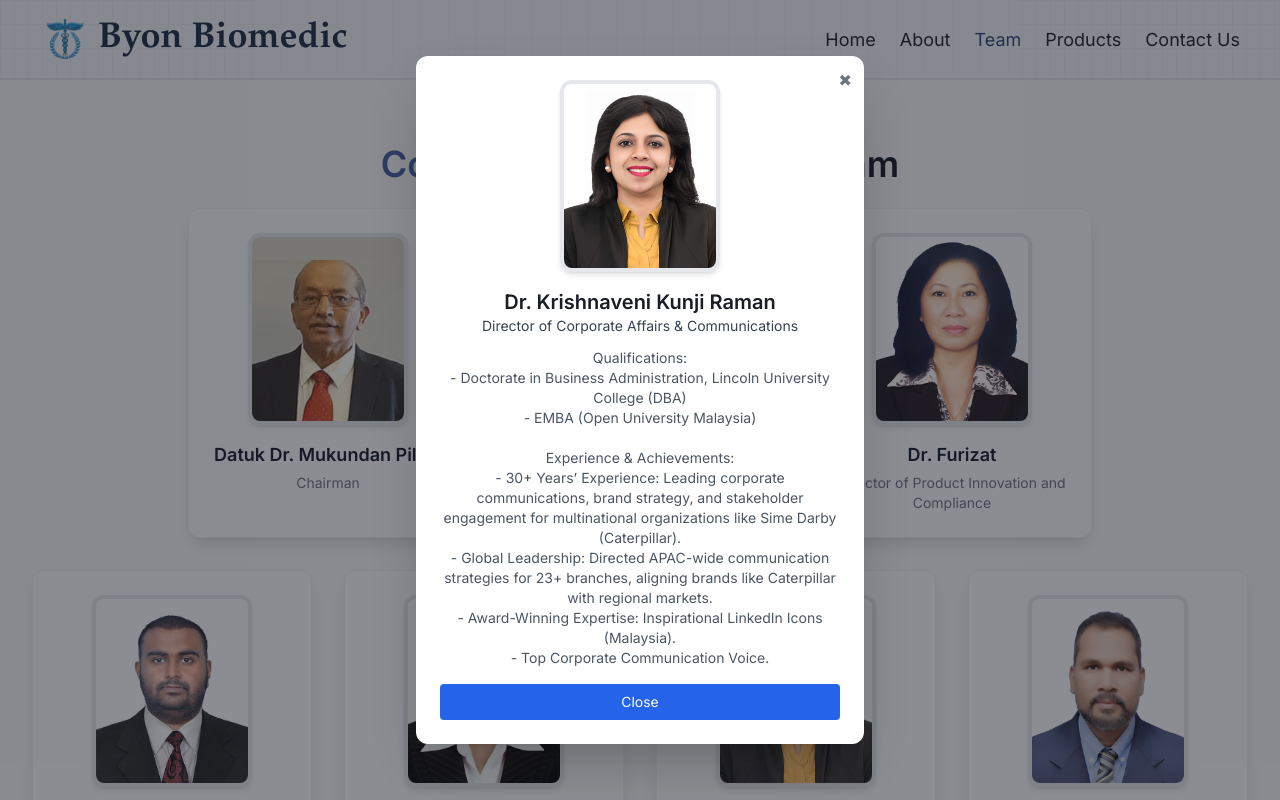
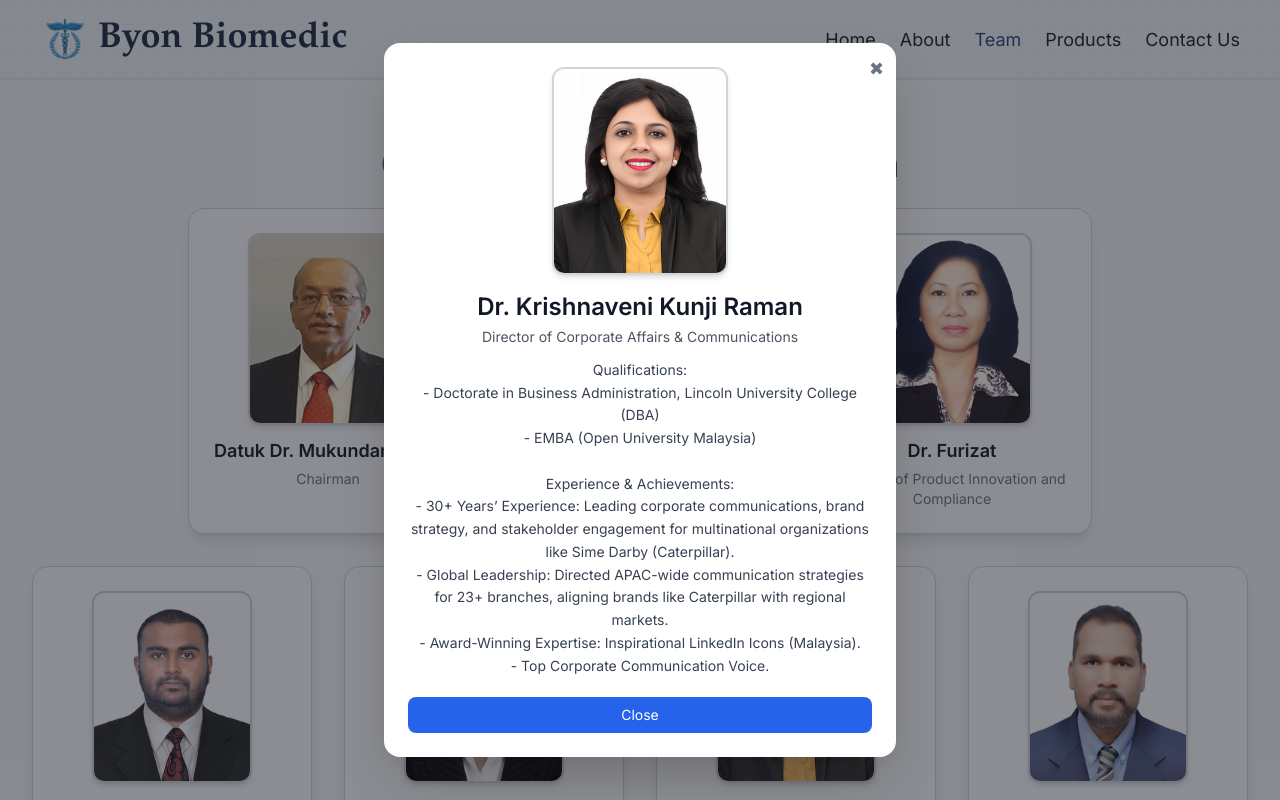
Before and after one commit to sai-ram-kaushik/byon-biomedic-website, a React (Vite) app: page /team in a window 1280 px wide. Both pictures are taken after a click on the element 796 px from the left and 749 px from the top of the page. Shown: the top 800 px of the page. Built offline with nearby package versions, Linux system fonts and the light colour scheme.

Commit message:
modal respo

```diff
--- a/src/pages/Team.jsx
+++ b/src/pages/Team.jsx
@@ -31,12 +31,12 @@ const Team = ({ about }) => {
                   {team.map((member, idx) => (
                      <motion.div
                         key={idx}
-                        className="w-[280px] bg-white/80 backdrop-blur-md p-6 rounded-xl shadow-lg hover:shadow-xl transition-all duration-300 flex flex-col items-center border border-gray-200/50 cursor-pointer"
+                        className="w-[280px] bg-white/90 backdrop-blur-lg p-6 rounded-2xl shadow-lg hover:shadow-xl transition-all duration-300 flex flex-col items-center border border-gray-300 cursor-pointer"
                         onClick={() => setSelectedMember(member)}
                         whileHover={{ scale: 1.05 }}>
 
                         {/* Profile Image (Rounded Rectangle) */}
-                        <div className="w-40 h-48 rounded-xl overflow-hidden border-4 border-gray-200 shadow-md">
+                        <div className="w-40 h-48 rounded-xl overflow-hidden border-2 border-gray-300 shadow-md">
                            <img
                               className="w-full h-full object-cover"
                               src={member.imageUrl}
@@ -45,7 +45,7 @@ const Team = ({ about }) => {
                         </div>
 
                         {/* Member Info */}
-                        <h3 className="text-lg font-semibold text-gray-900 mt-4 text-center">{member.name}</h3>
+                        <h3 className="text-lg font-semibold text-gray-900 mt-3 text-center">{member.name}</h3>
                         <p className="text-sm text-gray-500 mt-1 text-center">{member.designation}</p>
                      </motion.div>
                   ))}
@@ -65,12 +65,12 @@ const Team = ({ about }) => {
             {advisoryMembers.map((member, idx) => (
                <motion.div
                   key={idx}
-                  className="w-[280px] bg-white/80 backdrop-blur-md p-6 rounded-xl shadow-lg hover:shadow-xl transition-all duration-300 flex flex-col items-center border border-gray-200/50 cursor-pointer"
+                  className="w-[280px] bg-white/90 backdrop-blur-lg p-6 rounded-2xl shadow-lg hover:shadow-xl transition-all duration-300 flex flex-col items-center border border-gray-300 cursor-pointer"
                   onClick={() => setSelectedMember(member)}
                   whileHover={{ scale: 1.05 }}>
 
                   {/* Profile Image (Rounded Rectangle) */}
-                  <div className="w-40 h-48 rounded-xl overflow-hidden border-4 border-gray-200 shadow-md">
+                  <div className="w-40 h-48 rounded-xl overflow-hidden border-2 border-gray-300 shadow-md">
                      <img
                         className="w-full h-full object-cover"
                         src={member.imageUrl}
@@ -79,7 +79,7 @@ const Team = ({ about }) => {
                   </div>
 
                   {/* Member Info */}
-                  <h3 className="text-lg font-semibold text-gray-900 mt-4 text-center">{member.name}</h3>
+                  <h3 className="text-lg font-semibold text-gray-900 mt-3 text-center">{member.name}</h3>
                   <p className="text-sm text-gray-500 mt-1 text-center">{member.designation}</p>
                </motion.div>
             ))}
@@ -88,15 +88,15 @@ const Team = ({ about }) => {
          {/* Popup Modal */}
          {selectedMember && (
             <div className="fixed inset-0 flex items-center justify-center bg-black bg-opacity-50 px-4">
-               <div className="bg-white p-6 rounded-xl max-w-md relative shadow-2xl w-full">
-                  <button className="absolute top-3 right-3 text-gray-500 hover:text-gray-800" onClick={() => setSelectedMember(null)}>✖</button>
-                  <div className="w-40 h-48 mx-auto rounded-xl overflow-hidden border-4 border-gray-200 shadow-md">
+               <div className="bg-white p-6 rounded-2xl max-w-lg relative shadow-2xl w-full text-center">
+                  <button className="absolute top-3 right-3 text-gray-500 hover:text-gray-800 text-lg" onClick={() => setSelectedMember(null)}>✖</button>
+                  <div className="w-44 h-52 mx-auto rounded-xl overflow-hidden border-2 border-gray-300 shadow-md">
                      <img className="w-full h-full object-cover" src={selectedMember.imageUrl} alt={selectedMember.name} />
                   </div>
-                  <h2 className="text-xl font-bold mt-4 text-center">{selectedMember.name}</h2>
-                  <p className="text-gray-700 text-sm text-center">{selectedMember.designation}</p>
-                  <p className="mt-3 text-sm text-gray-600 whitespace-pre-line text-center">{selectedMember.bio}</p>
-                  <button className="mt-4 px-4 py-2 bg-blue-600 text-white rounded hover:bg-blue-700 text-sm w-full" onClick={() => setSelectedMember(null)}>Close</button>
+                  <h2 className="text-2xl font-bold mt-4 text-gray-900">{selectedMember.name}</h2>
+                  <p className="text-gray-600 text-sm mt-1">{selectedMember.designation}</p>
+                  <p className="mt-3 text-sm text-gray-700 leading-relaxed whitespace-pre-line">{selectedMember.bio}</p>
+                  <button className="mt-5 px-6 py-2 bg-blue-600 text-white rounded-lg hover:bg-blue-700 text-sm w-full" onClick={() => setSelectedMember(null)}>Close</button>
                </div>
             </div>
          )}
```
